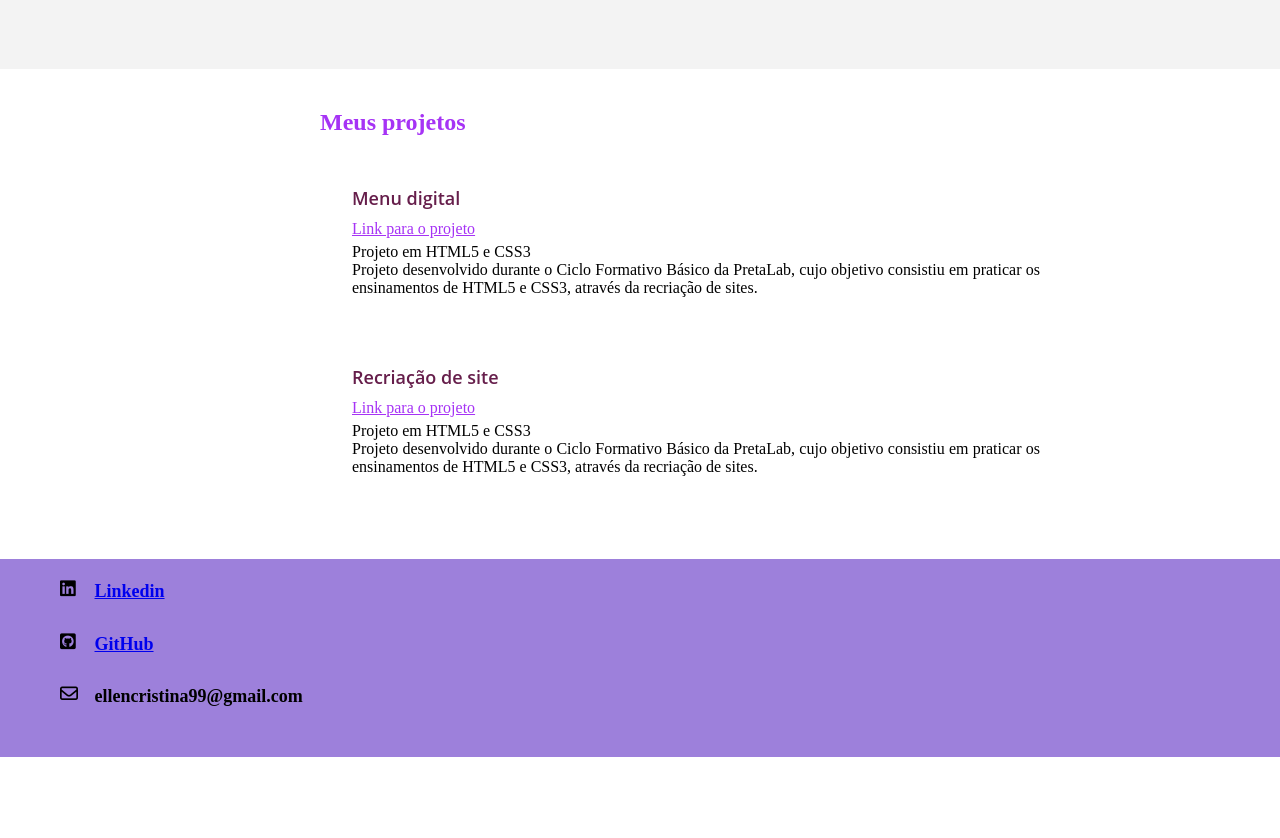
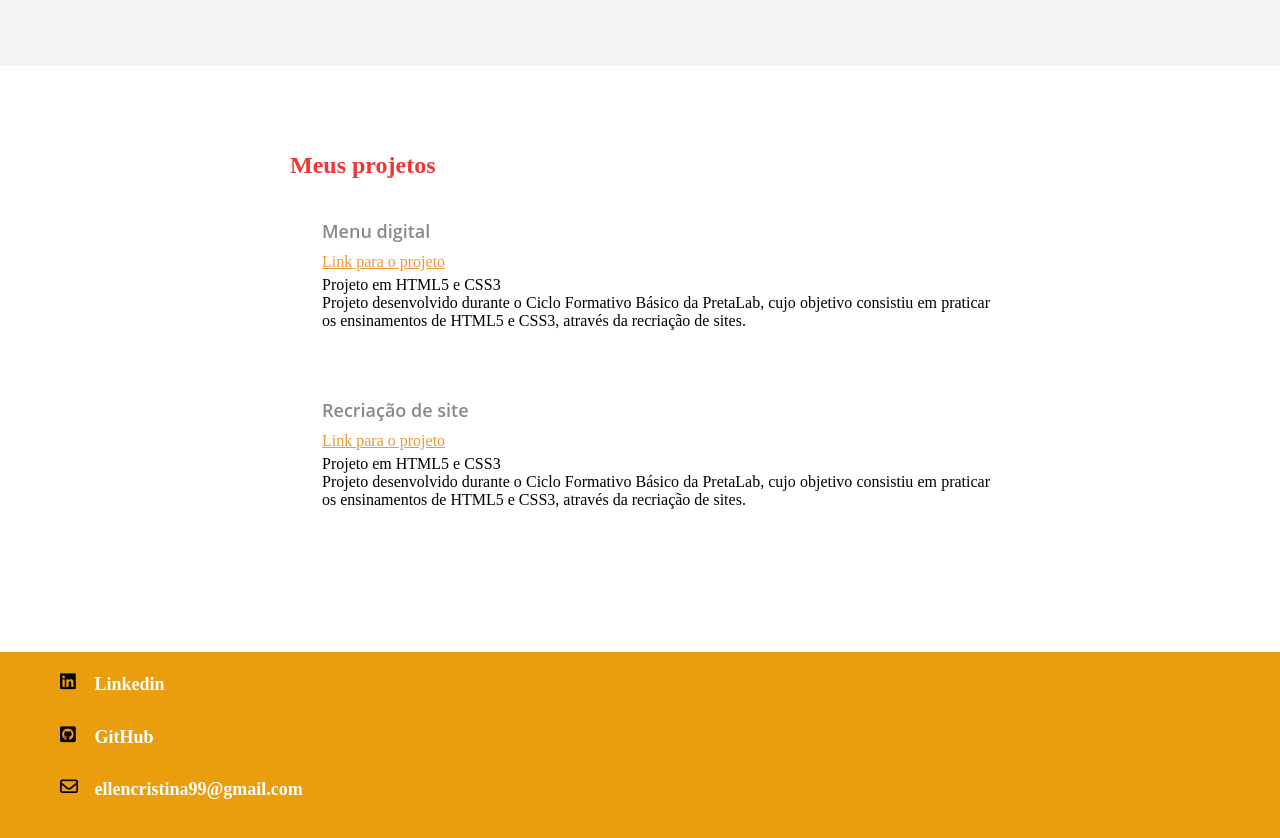
Before and after one commit to Ellenn2301/Portfolio, a plain HTML site: page index.html in a window 1280 px wide. Shown: the part 1070-1908 px from the top of the page. Before the commit the page ends 1827 px from the top, so only its background shows below. Drawn offline with Linux system fonts and the light colour scheme.

Commit message:
Corrigindo praticas

```diff
--- a/index.html
+++ b/index.html
@@ -26,7 +26,7 @@
                 <main>
                     <section class="perfil">
                     <figure>
-                        <img src="./img/fvbfv.jpg" alt="Uma mulher negra de cabelo cacheado escuro de tamanho médio." height="200px">
+                        <img src="./img/fvvfdv.jpg" alt="Uma mulher negra de cabelo cacheado escuro de tamanho médio." height="200px">
                     </figure>
                         <h1>
                             Ellen Cristina
@@ -67,14 +67,14 @@
 
                             <section id="portfolio">
                                 <article class="container2 artigo-projeto">
-                                    <h3 class="titulo-secao">Meus projetos</h3>
+                                    <h3 class="titulo-projeto">Meus projetos</h3>
                                         <div class="lista-projeto">
                                             <ul>
                                                 <li>
                                                     <p class="tipo-projeto">Menu digital</p>
                                                     <a class="link-projeto" href="file:///C:/Users/ellen/Downloads/Curso%20Pretalab/HTML%20E%20CSS/Pratica/index.html" target="_blank">Link para o projeto</a>
                                                     <p class="descricao-projeto">Projeto em HTML5 e CSS3<br>
-                                                    Projeto desenvolvido durante o Ciclo Formativo Básico da PretaLab, cujo objetivo consistiu em praticar os ensinamentos de HTML5 e CSS3, através da recriação de sites.
+                                                        Projeto desenvolvido durante o Ciclo Formativo Básico da PretaLab, cujo objetivo consistiu em praticar os ensinamentos de HTML5 e CSS3, através da recriação de sites.
                                                     </p>
                                                     </li>
 
@@ -89,21 +89,23 @@
                                         </div>
                                 </article>
                             </section>
+
                 </main>
+
                             <footer id="rodape">
                                 <div class="container-rodape">
                                     <ul class="lista-rodape">
                                         <li>
                                             <i class="fab fa-linkedin icone"></i>
-                                            <a class="linkedin" href="https://www.linkedin.com/feed/" target="_blank"> Linkedin</a>
+                                            <a class="redes" href="https://www.linkedin.com/feed/" target="_blank"> Linkedin</a>
                                         </li>
                                         <li>
                                             <i class="fab fa-github-square icone"></i>
-                                            <a class="github" href="https://github.com/Ellenn2301" target="_blank"> GitHub</a>
+                                            <a class="redes" href="https://github.com/Ellenn2301" target="_blank"> GitHub</a>
                                         </li>
                                         <li>
                                             <i class="fa-regular fa-envelope icone"></i>
-                                            <a class="email"> ellencristina99@gmail.com</a>
+                                            <a class="redes"> ellencristina99@gmail.com</a>
                                         </li>
                                     </ul>
                                 </div>
--- a/style.css
+++ b/style.css
@@ -11,8 +11,8 @@
    margin-right: 40px;
  }
  .inicio{
-   background-color:#5713EF;
-   height: 103px;
+   background-color:#EA9E0E;
+   height: 100px;
    width: 100%;
    display: flex;
    align-items: center; /*deixar centralizado no nav*/
@@ -26,13 +26,14 @@
  }
  h1{
    text-align: center;
-   color:#A633F5;
+   color:#F03635;
    font-size: 36px;
    font-weight: 700;
  }
 .perfil{
    background-color:#ffffff;
    height: 450px;
+   max-width: 100%;
    text-align: center;
 }
 .minha-descricao{
@@ -45,8 +46,10 @@
 img{
    margin-top: 48px;
    margin-bottom: 26px;
-   width: 170px;
-   height: 170px;
+   width: 180px;
+   height: 180px;
+   border-radius: 50%;
+   box-shadow: rgba(56, 56, 63, 0.2) 0px 7px 29px 0px;
 }
 .profissao{
    font-size: 20px;
@@ -55,7 +58,6 @@ img{
 }
 #formacao{
    height: 500px;
-   width: 500x;
    background-color:#f3f3f3;
    max-width: 100%;
 }
@@ -73,12 +75,13 @@ img{
 .titulo-secao{
    font-size: 24px;
    font-weight: 700;
-   color: #A633F5;
+   color: #F03635;
    margin-bottom: 50px;
    margin-top: 40px;
 }
 .lista-formacao{
    padding-left: 32px;
+   display: flex;
 }
 .titulo-formacao{
    font-size: 18px;
@@ -87,7 +90,7 @@ img{
    margin-bottom: 10px;
 }
 .link-formacao{
-   color:#A633F5;
+   color:#F09835;
    font-size: 14px;
 }
 .descricao-formacao{
@@ -97,31 +100,38 @@ img{
    text-align: justify;
 }
 #portfolio{
-   width: 500px;
-   height: 450px;
+   max-width: 100%;
+   height: 500px;
 }
 .container2{
-   margin-left: 320px;
-   margin-right: 300px;
-   width: 720px;
-   height: 400px;
+   margin-top: 86px;
+   max-width: 700px;
+   margin-left: auto;
+   margin-right: auto;
 }
-.artigo-projetos{
+.artigo-projeto{
    display: flex;
    flex-direction: column;
+   margin-bottom: 50px;
 }
 .lista-projeto{
-   margin-left: 32px;
+   padding-left: 32px;
+}
+.titulo-projeto{
+   color:#F03635;
+   margin-bottom: 40px;
+   font-size: 24px;
+   font-weight: 700;
 }
 .tipo-projeto{
-   color: #661E4B;
+   color: #8a8989;
    font-weight: 600;
    font-size: 18px;
    font-family: Open sans;
    margin-bottom: 10px;
 }
 .link-projeto{
-   color:#A633F5;
+   color:#F09835;
 }
 .descricao-projeto{
    margin-top: 5px;
@@ -132,8 +142,9 @@ img{
 #rodape{
    display: flex;
    align-items: center;
-   background-color: #9d80db;
+   background-color: #EA9E0E;
    height: 198px;
+   max-width: 100%;
 }
 .lista-rodape li{
    font-size:18px;
@@ -150,3 +161,7 @@ img{
    height: 24.5px;
    width:24.5px;
 }
+.redes{
+   color: #ffffff;
+   text-decoration: none;
+}
```
Also changed, not shown: img/IMG_20221224_221751192_HDR.jpg (deleted), img/fvvfdv.jpg (added).
